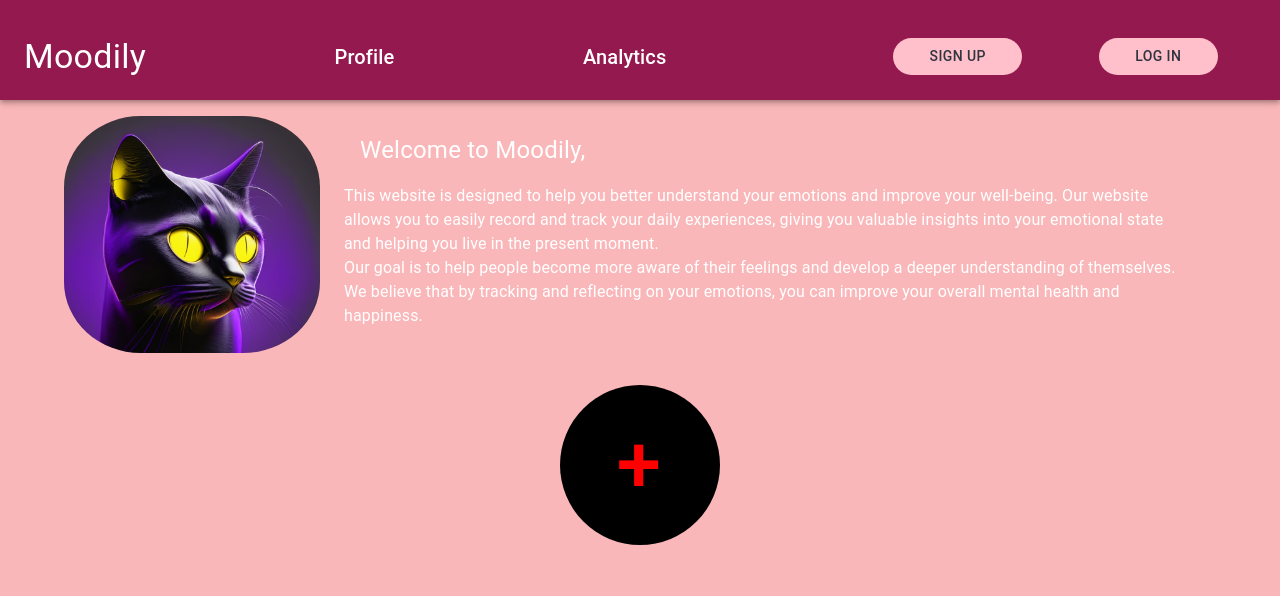
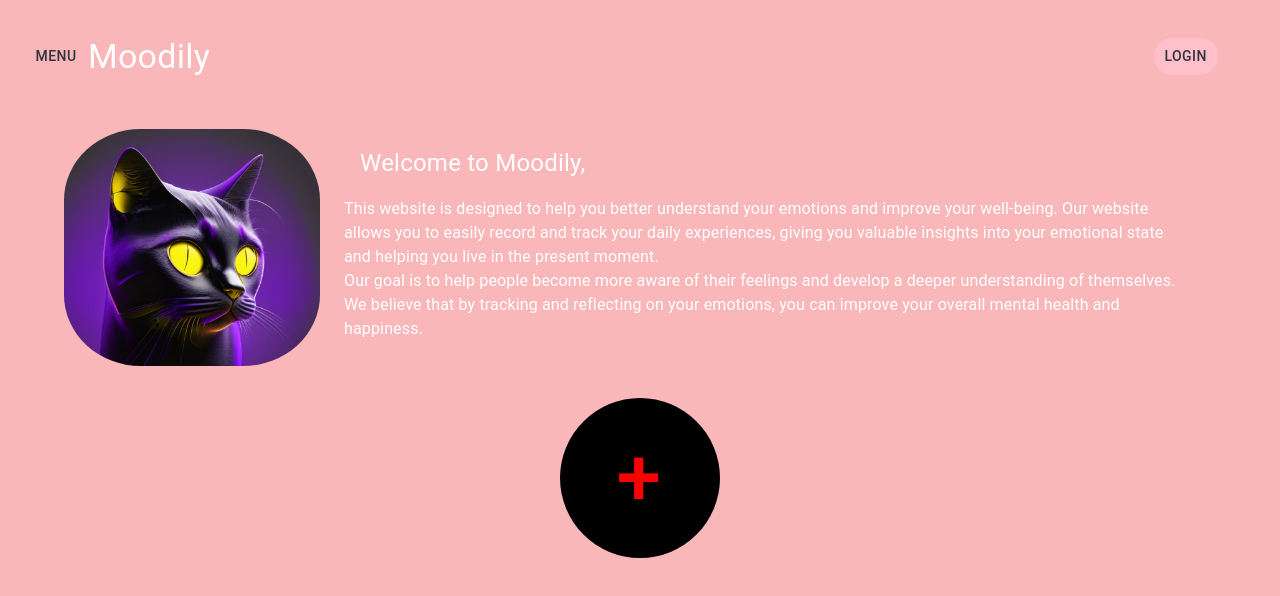
Before and after one commit to csakafeda/Moodily, a React (Vite) app in the folder frontend/: page / in a window 1280 px wide. Shown: the top 596 px of the page. Built offline with nearby package versions, Linux system fonts and the light colour scheme.

Commit message:
make menu button to see the navbar, more menu items

```diff
--- a/frontend/src/App.jsx
+++ b/frontend/src/App.jsx
@@ -1,4 +1,4 @@
-import {BrowserRouter as Router, Route, Routes} from "react-router-dom";
+import { BrowserRouter as Router, Route, Routes } from "react-router-dom";
 import HomePage from "./Pages/HomePage";
 import NavBar from "./Components/NavBar.jsx";
 import ProfilePage from "./Pages/ProfilePage.jsx";
@@ -7,27 +7,26 @@ import UpdatePost from "./Pages/Post/UpdatePost.jsx";
 import AnalyticsPage from "./Pages/Analytics/AnalyticPage.jsx";
 import SignUp from "./Pages/Auth/SignUp.jsx";
 import LogIn from "./Pages/Auth/LogIn.jsx";
-import {createTheme, CssBaseline, ThemeProvider} from "@mui/material";
-import {themeOptions} from "./Theme.js";
+import { createTheme, CssBaseline, ThemeProvider } from "@mui/material";
+import { themeOptions } from "./Theme.js";
 
 function App() {
     const theme = createTheme(themeOptions);
 
     return (
         <ThemeProvider theme={theme}>
-            <CssBaseline/>
+            <CssBaseline />
             <div className="App">
                 <Router>
+                    <NavBar />
                     <Routes>
-                        <Route element={<NavBar/>}>
-                            <Route path="/" element={<HomePage/>}/>
-                            <Route path="/createPost" element={<CreatePost/>}/>
-                            <Route path="/updatePost" element={<UpdatePost/>}/>
-                            <Route path="/profile" element={<ProfilePage/>}/>
-                            <Route path="/analytics" element={<AnalyticsPage/>}/>
-                            <Route path="/login" element={<LogIn/>}/>
-                            <Route path="/signup" element={<SignUp/>}/>
-                        </Route>
+                        <Route path="/" element={<HomePage />} />
+                        <Route path="/createPost" element={<CreatePost />} />
+                        <Route path="/updatePost" element={<UpdatePost />} />
+                        <Route path="/profile" element={<ProfilePage />} />
+                        <Route path="/analytics" element={<AnalyticsPage />} />
+                        <Route path="/login" element={<LogIn />} />
+                        <Route path="/signup" element={<SignUp />} />
                     </Routes>
                 </Router>
             </div>
--- a/frontend/src/Components/NavBar.jsx
+++ b/frontend/src/Components/NavBar.jsx
@@ -1,94 +1,133 @@
 import {Outlet, useNavigate} from "react-router-dom";
-import {AppBar, Button, Toolbar, Typography} from "@mui/material";
+import {
+    Box,
+    Button,
+    Divider,
+    ListItem,
+    ListItemButton,
+    ListItemIcon,
+    ListItemText,
+    SwipeableDrawer,
+    Toolbar,
+    Typography,
+} from "@mui/material";
 import {isUserSignedIn, signUserOut} from "../Tools/userTools.js";
+import {Fragment, useState} from "react";
+import HomeIcon from '@mui/icons-material/Home';
+import AnalyticsIcon from '@mui/icons-material/Analytics';
+import AccountCircleIcon from '@mui/icons-material/AccountCircle';
+import CalendarMonthIcon from '@mui/icons-material/CalendarMonth';
+import EmojiEventsIcon from '@mui/icons-material/EmojiEvents';
+import LibraryMusicIcon from '@mui/icons-material/LibraryMusic';
+
+const menuItems = {
+    'Home': <HomeIcon/>,
+    'Calendar': <CalendarMonthIcon/>,
+    'Goals': <EmojiEventsIcon/>,
+    'Music': <LibraryMusicIcon/>,
+    'Analytics': <AnalyticsIcon/>,
+    'Profile': <AccountCircleIcon/>
+};
+
+const anchor = "left"; // modify if menu else
 
 export default function NavBar() {
+    const [state, setState] = useState(false);
+
+    const toggleDrawer = (open) => (event) => {
+        if (event && event.type === "keydown" && (event).key === "Tab") return;
+        setState(open);
+    };
+
     const navigate = useNavigate();
+    const list = () => (
+            <Box
+                sx={{width: 250}}
+                role="presentation"
+                onClick={toggleDrawer(false)}
+                onKeyDown={toggleDrawer(false)}
+            >
+                {Object.entries(menuItems).map(([text, icon]) => (
+                    <Fragment key={text}>
+                        <ListItem disablePadding onClick={() => {
+                            if (text === "Home") {
+                                navigate("/");
+                            } else {
+                                navigate(`/${text.toLowerCase()}`);
+                            }
+                        }}
+                        >
+                            <ListItemButton>
+                                <ListItemIcon>
+                                    {icon}
+                                </ListItemIcon>
+                                <ListItemText primary={text}/>
+                            </ListItemButton>
+                        </ListItem>
+                        <Divider/>
+                    </Fragment>
+                ))}
+            </Box>
+        )
+    ;
 
     return (
         <>
-            <AppBar position="static" color="default">
-                <Toolbar sx={{flexWrap: "wrap"}} variant="dense">
+            <Toolbar>
+                <Fragment key={anchor}>
+                    <Button onClick={toggleDrawer(true)}>MENU</Button>
+                    <SwipeableDrawer
+                        anchor={anchor}
+                        open={state}
+                        onClose={toggleDrawer(false)}
+                        onOpen={toggleDrawer(true)}
+                    >
+                        {list(anchor)}
+                    </SwipeableDrawer>
+                </Fragment>
                 <Typography
                     component="span"
                     variant="h4"
                     color="inherit"
-                        noWrap
-                        sx={{cursor: "pointer", flexGrow: 1}}
+                    sx={{cursor: "pointer", alignItem: "center"}}
                     onClick={() => navigate("/")}
                 >
                     Moodily
                 </Typography>
-                    <Typography
-                        component="span"
-                        variant="h6"
-                        color="inherit"
-                        noWrap
-                        sx={{cursor: "pointer", flexGrow: 1}}
-                        onClick={() => navigate("/profile")}
-                    >
-                        Profile
-                    </Typography>
-                    <Typography
-                        component="span"
-                        variant="h6"
-                        color="inherit"
-                        noWrap
-                        sx={{cursor: "pointer", flexGrow: 1,}}
-                        onClick={() => navigate("/analytics")}
-                    >
-                        Analytics
-                    </Typography>
-                    {isUserSignedIn() ?
-                        <>
-
+                <Box sx={{flexGrow: 1}}/>
+                {isUserSignedIn() ? (
                     <Button
                         sx={{
                             cursor: "pointer",
-                                    flexGrow: 0.3,
                             backgroundColor: "pink",
                             borderRadius: 5,
-                                    margin: "3vw"
+                            margin: "3vw",
                         }}
                         onClick={() => {
                             signUserOut();
                             navigate("/");
                         }}
                     >
-                                Sign up
+                        Logout
                     </Button>
-                        </>
-                        :
-                        <>
+                ) : (
                     <Button
                         sx={{
                             cursor: "pointer",
-                                    flexGrow: 0.3,
-                                    backgroundColor: "pink",
-                                    borderRadius: 5,
-                                    margin: "3vw"
-                                }}
-                                onClick={() => navigate("/SignUp")}
-                            >
-                                Sign up
-                            </Button>
-                            <Button
-                                sx={{
-                                    cursor: "pointer",
-                                    flexGrow: 0.3,
                             backgroundColor: "pink",
                             borderRadius: 5,
                             margin: "3vw",
                         }}
-                                onClick={() => navigate("/LogIn")}
+                        onClick={() => {
+                            navigate("/login");
+                        }}
                     >
-                                Log in
+                        Login
                     </Button>
-                        </>
-                    }
+                )}
+
             </Toolbar>
-            </AppBar>
             <Outlet/>
         </>
-    )
+    );
 }
```
Lines whose indentation alone changed are shown as unchanged.
